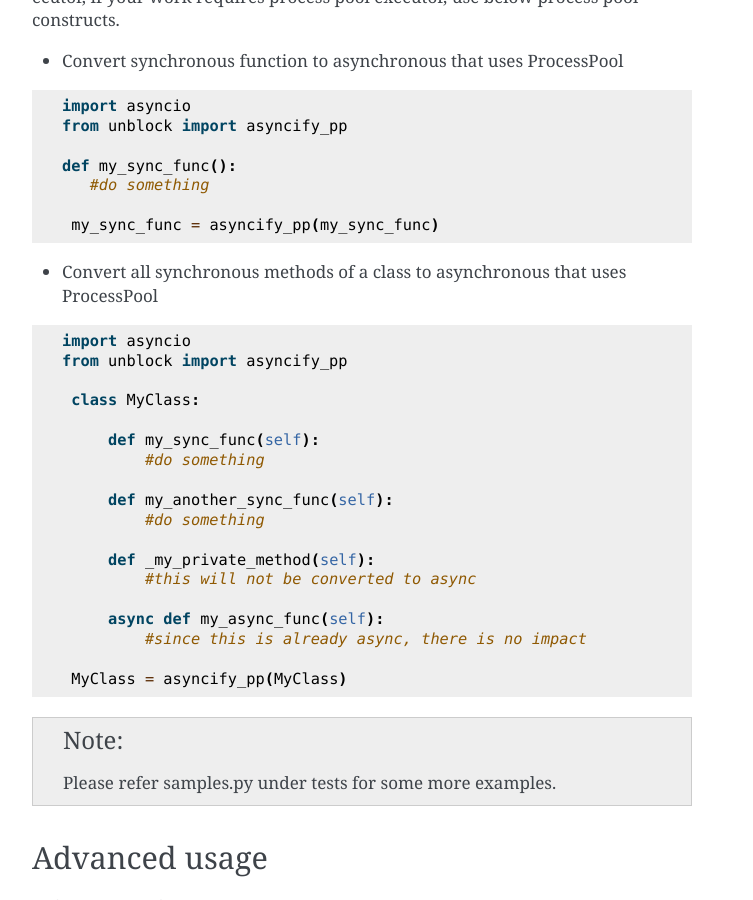
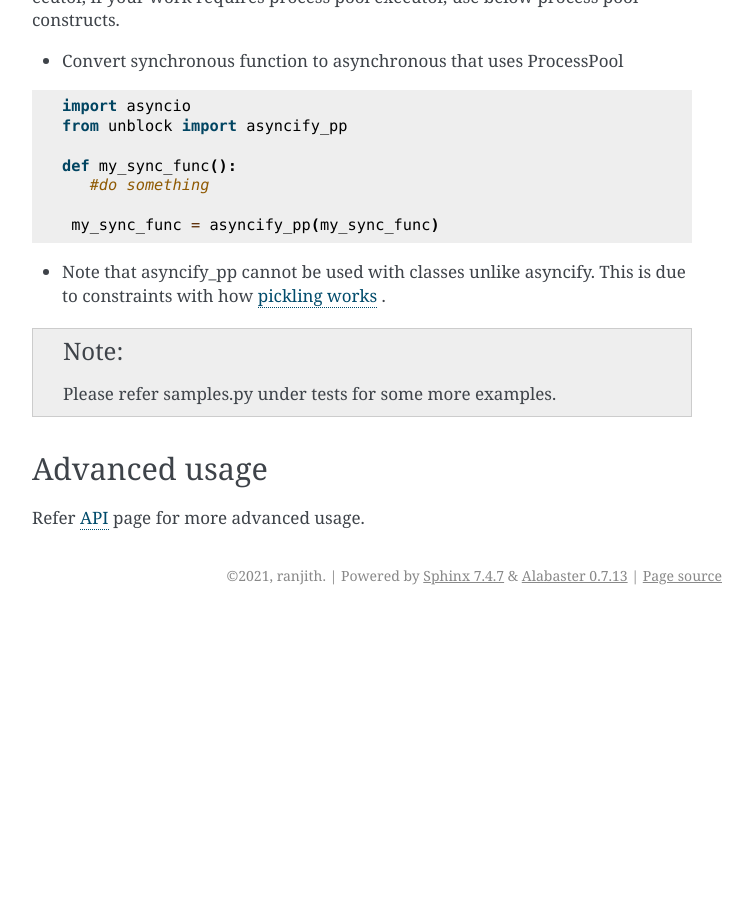
Before and after one commit to abranjith/unblock, a Sphinx documentation site: the page built from docs/source/basicusage.rst, in a window 1280 px wide and 900 px high, scrolled down 1714 px. Shown: the whole window, without its empty margins (388-1141 px from the left). Built offline with Sphinx 7.4.7, drawn with Linux system fonts in a browser that asks for light colours; after the commit the page ends 2329 px from its top, so only the background shows below that.

Commit message:
remove support for asyncify_pp + docs

```diff
--- a/docs/source/basicusage.rst
+++ b/docs/source/basicusage.rst
@@ -87,28 +87,7 @@ use below process pool constructs.
     my_sync_func = asyncify_pp(my_sync_func)
 
 
-*   Convert all synchronous methods of a class to asynchronous that uses ProcessPool
-
-.. code-block:: python
-
-   import asyncio
-   from unblock import asyncify_pp
-
-    class MyClass:
-
-        def my_sync_func(self):
-            #do something
-
-        def my_another_sync_func(self):
-            #do something
-
-        def _my_private_method(self):
-            #this will not be converted to async
-
-        async def my_async_func(self):
-            #since this is already async, there is no impact
-
-    MyClass = asyncify_pp(MyClass)
+*   Note that asyncify_pp cannot be used with classes unlike asyncify. This is due to constraints with how `pickling works <https://stackoverflow.com/a/52186874>`_ .
 
 .. note::
    Please refer samples.py under tests for some more examples.
```
Also changed, not shown: 5 other files.
